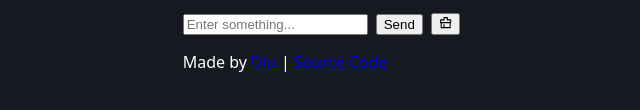
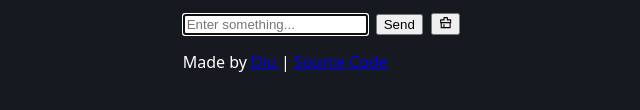
Before and after one commit to arturromanchuk/chatgpt-vercel, an Astro site: page / in a window 1280 px wide. Shown: the part 238-348 px from the top of the page, 137-777 px from the left. Built offline with nearby package versions, Linux system fonts and the light colour scheme; Astro itself is replaced by a stand-in of ours.

Commit message:
feat: auto focus & turn off auto complete

```diff
--- a/src/components/Generator.tsx
+++ b/src/components/Generator.tsx
@@ -85,6 +85,8 @@ export default () => {
             type="text"
             id="input"
             placeholder="Enter something..."
+            autocomplete='off'
+            autofocus
             disabled={loading()}
             onKeyDown={(e) => {
               e.key === 'Enter' && handleButtonClick()
```
